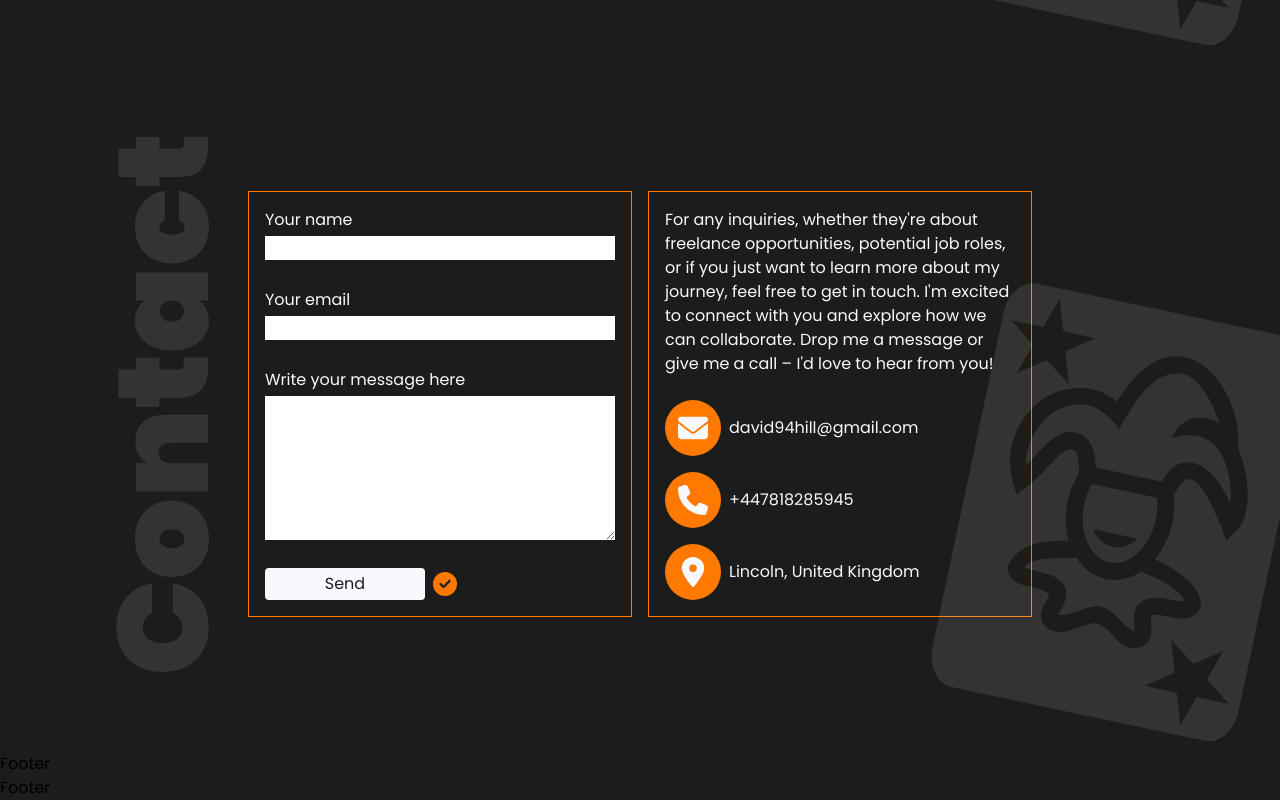
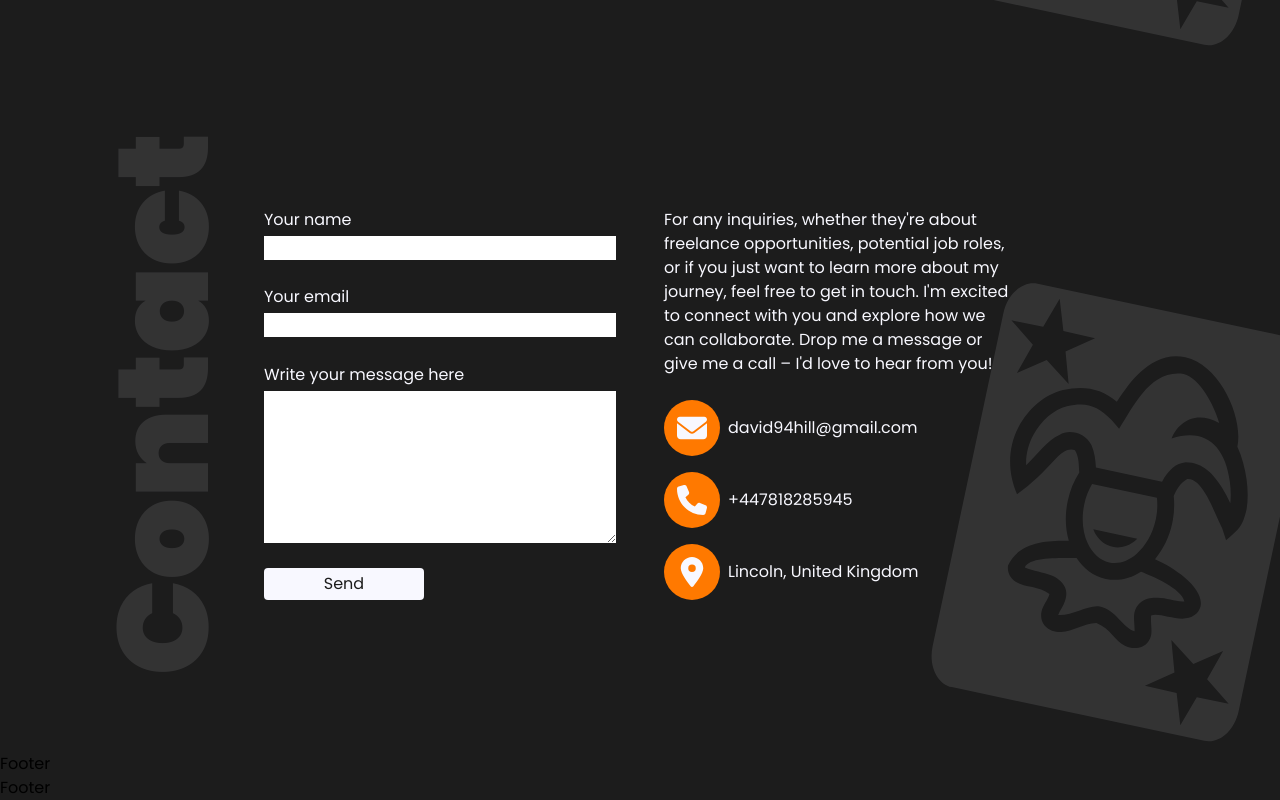
Before and after one commit to davidhill94/David-Hill-Portfolio, a Next.js app in the folder david-hill-portfolio/: page / in a window 1280 px wide. Shown: the part 3038-3838 px from the top of the page. Built offline with nearby package versions, Linux system fonts and the light colour scheme.

Commit message:
contact update

```diff
--- a/david-hill-portfolio/app/components/contact/contactDetails.tsx
+++ b/david-hill-portfolio/app/components/contact/contactDetails.tsx
@@ -26,7 +26,7 @@ const ContactDetails = () => {
     "h-14 w-14 p-2 rounded-full bg-tertiary text-secondary flex items-center justify-center text-3xl cursor-pointer hover:opacity-80";
 
   return (
-    <div className="flex flex-col gap-6 items-start justify-start w-full text-secondary border border-tertiary p-4">
+    <div className="flex flex-col gap-6 items-start justify-start w-full text-secondary border-tertiary p-4">
       <h3>
         For any inquiries, whether they're about freelance opportunities,
         potential job roles, or if you just want to learn more about my journey,
--- a/david-hill-portfolio/app/components/contact/contactForm.tsx
+++ b/david-hill-portfolio/app/components/contact/contactForm.tsx
@@ -1,24 +1,51 @@
+"use client";
+
+import emailjs from 'emailjs-com';
+
+import { useEffect, useState } from "react";
 import { FaCircleCheck } from "react-icons/fa6";
 
 const ContactForm = () => {
+
+    const [submitted, setSubmitted] = useState(false)
+
+    const sendEmail = (e: any) => {
+        e.preventDefault();
+
+        emailjs.sendForm("service_62fn8ap", "template_1g4s60q", e.target, "user_sWUq5Ae8VbeTY2NDEEjKd").then(res => {
+            console.log(res);
+        }).catch((err: any) => console.log(err));
+        e.target.reset();
+
+        setSubmitted(true);
+    }
+
+      useEffect(() => {
+        const clearSubmitted = () => {setSubmitted(false)};
+        if (submitted) {
+            const submittedTimeout = setTimeout(clearSubmitted, 5000);
+        }
+      }, [submitted])
+
+
     return (
-        <div className="flex flex-col items-start justify-start w-full border border-tertiary p-4">
+        <div className="flex flex-col items-start justify-start w-full  border-tertiary p-4" onSubmit={(e) => sendEmail(e)}>
           <form className="flex flex-col w-full h-full items-start justify-between gap-2 text-secondary">
               <div className="flex flex-col items-start justify-start w-full gap-1">
               <label>Your name</label>
-              <input type="text" name="name" className="w-full text-primary"/>
+              <input type="text" name="name" className="w-full text-primary px-2" />
               </div>
               <div className="flex flex-col items-start justify-start w-full gap-1">
               <label>Your email</label>
-              <input type="text" name="user_email" className="w-full text-primary"/>
+              <input type="text" name="user_email" className="w-full text-primary px-2" />
               </div>
               <div className="flex flex-col items-start justify-start w-full gap-1">
               <label>Write your message here</label>
-              <textarea name="message" rows={6} className="w-full text-primary"/>
+              <textarea name="message" rows={6} className="w-full text-primary px-2 py-1" />
               </div>
               <div className="flex items-center justify-start gap-2">
-              <input type="submit" value="Send" className="text-primary bg-secondary px-3 py-1 rounded w-40 hover:bg-tertiary cursor-pointer"/>
-              <p className="text-2xl text-tertiary"><FaCircleCheck /></p>
+              <input type="submit" value="Send" className="text-primary bg-secondary px-3 py-1 rounded w-40 hover:bg-tertiary cursor-pointer"  />
+              <p className={`text-2xl text-tertiary ${submitted ? "opacity-100" : "opacity-0"}`}><FaCircleCheck /></p>
               </div>
           </form>
       </div>
--- a/david-hill-portfolio/package.json
+++ b/david-hill-portfolio/package.json
@@ -10,6 +10,8 @@
   },
   "dependencies": {
     "@types/react-scroll": "^1.8.10",
+    "emailjs": "^4.0.3",
+    "emailjs-com": "^3.2.0",
     "next": "14.0.4",
     "react": "^18",
     "react-dom": "^18",
```
Also changed, not shown: 2 other files (tests, documents, lock files or other folders).
